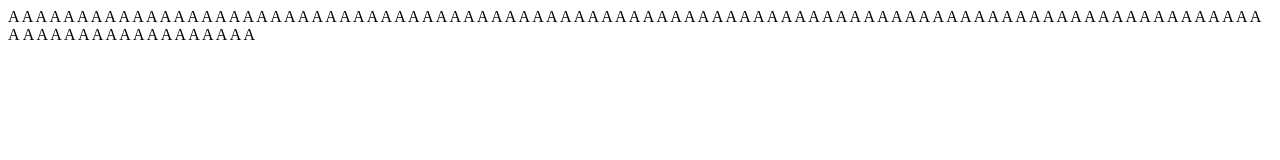
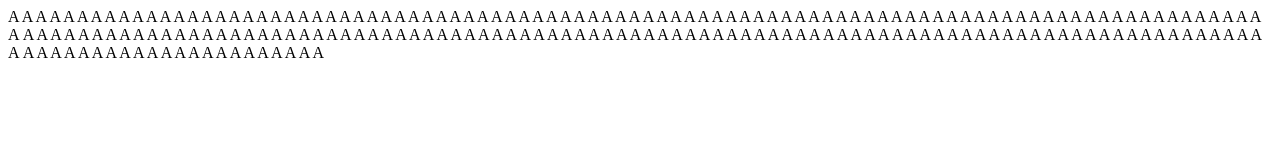
Before and after one commit to jackfun61/Jack-not-chat, a plain HTML site: page index.html in a window 1280 px wide. Drawn offline with Linux system fonts and the light colour scheme.

Commit message:
Update index.html

```diff
--- a/index.html
+++ b/index.html
@@ -114,6 +114,91 @@
      <h>A</h>
      <h>A</h>
      <h>A</h>
+             <h>A</h>
+     <h>A</h>
+     <h>A</h>
+     <h>A</h>
+     <h>A</h>
+     <h>A</h>
+     <h>A</h>
+     <h>A</h>        <h>A</h>
+     <h>A</h>
+     <h>A</h>
+     <h>A</h>
+     <h>A</h>
+     <h>A</h>
+     <h>A</h>
+     <h>A</h>        <h>A</h>
+     <h>A</h>
+     <h>A</h>
+     <h>A</h>
+     <h>A</h>
+     <h>A</h>
+     <h>A</h>
+     <h>A</h>        <h>A</h>
+     <h>A</h>
+     <h>A</h>
+     <h>A</h>
+     <h>A</h>
+     <h>A</h>
+     <h>A</h>
+     <h>A</h>        <h>A</h>
+     <h>A</h>
+     <h>A</h>
+     <h>A</h>
+     <h>A</h>
+     <h>A</h>
+     <h>A</h>
+     <h>A</h>        <h>A</h>
+     <h>A</h>
+     <h>A</h>
+     <h>A</h>
+     <h>A</h>
+     <h>A</h>
+     <h>A</h>
+     <h>A</h>        <h>A</h>
+     <h>A</h>
+     <h>A</h>
+     <h>A</h>
+     <h>A</h>
+     <h>A</h>
+     <h>A</h>
+     <h>A</h>        <h>A</h>
+     <h>A</h>
+     <h>A</h>
+     <h>A</h>
+     <h>A</h>
+     <h>A</h>
+     <h>A</h>
+     <h>A</h>        <h>A</h>
+     <h>A</h>
+     <h>A</h>
+     <h>A</h>
+     <h>A</h>
+     <h>A</h>
+     <h>A</h>
+     <h>A</h>        <h>A</h>
+     <h>A</h>
+     <h>A</h>
+     <h>A</h>
+     <h>A</h>
+     <h>A</h>
+     <h>A</h>
+     <h>A</h>        <h>A</h>
+     <h>A</h>
+     <h>A</h>
+     <h>A</h>
+     <h>A</h>
+     <h>A</h>
+     <h>A</h>
+     <h>A</h>        <h>A</h>
+     <h>A</h>
+     <h>A</h>
+     <h>A</h>
+     <h>A</h>
+     <h>A</h>
+     <h>A</h>
+     <h>A</h>
 
     </body>
 </html>
```
